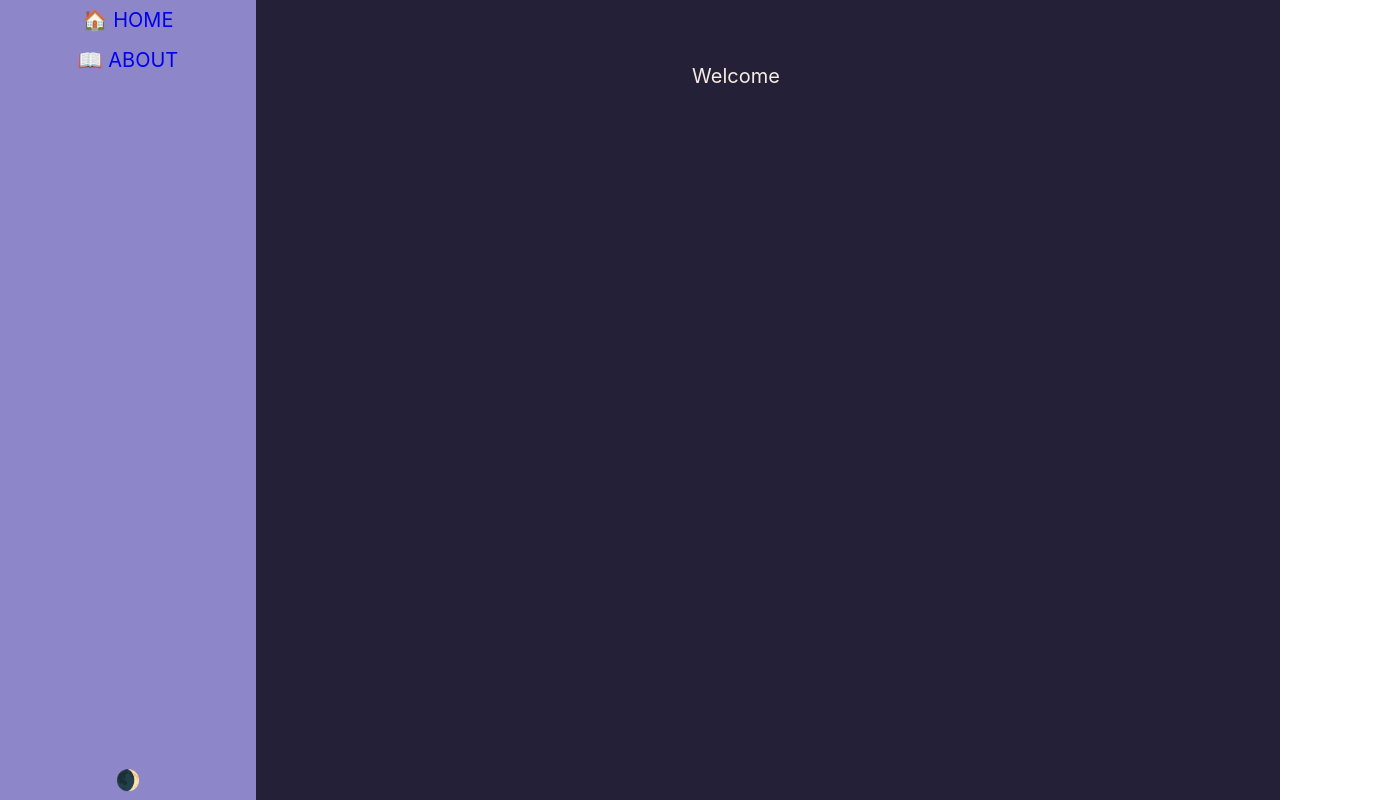
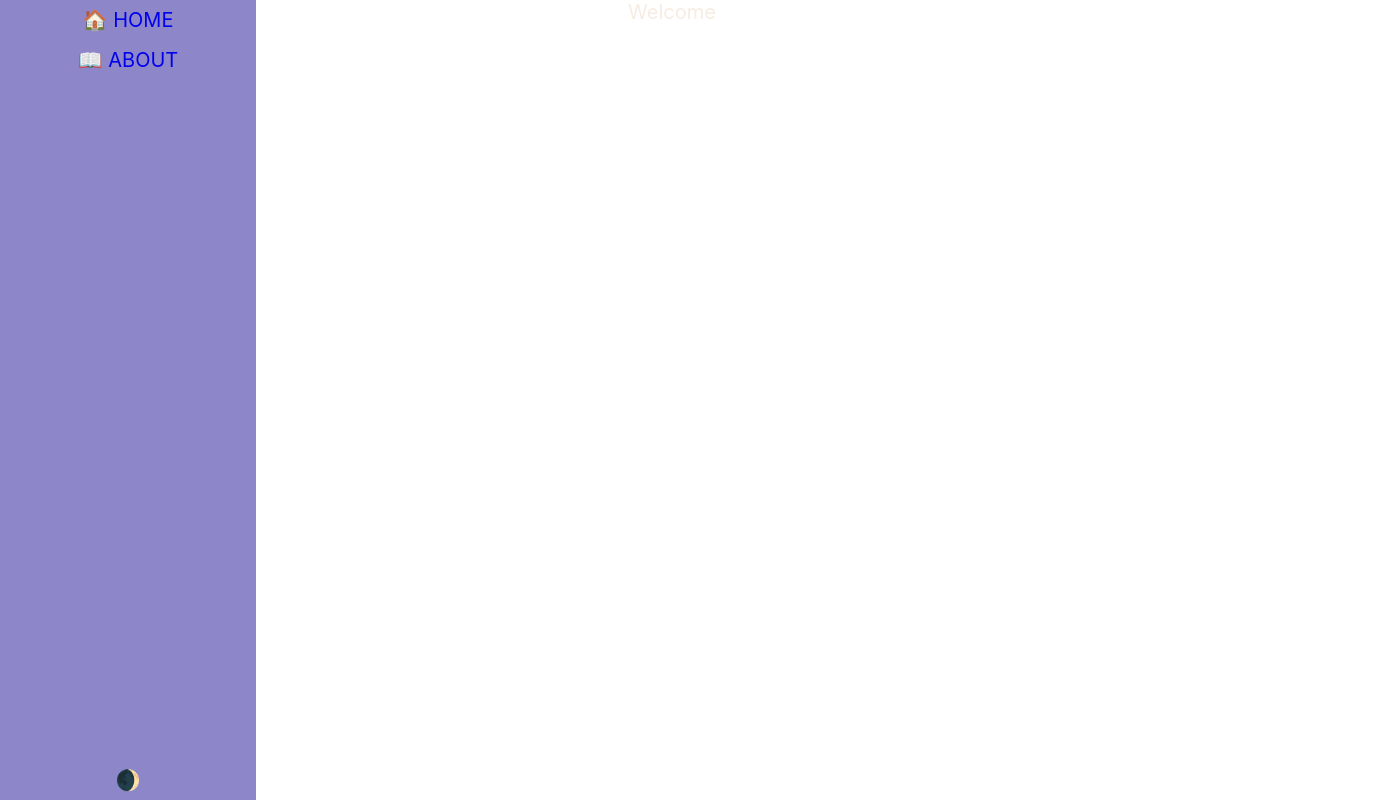
Before and after one commit to nathanstephenson/Portfolio, a React (Create React App) app in the folder portfolio/: page / in a window 1280 px wide. Shown: the top 800 px of the page, 1376 px wide, since content can reach past the window. Built offline with nearby package versions, Linux system fonts and the light colour scheme.

Commit message:
progress on welcome component

```diff
--- a/portfolio/src/App.css
+++ b/portfolio/src/App.css
@@ -54,7 +54,6 @@ a:active { text-decoration: none; }
 }
 
 .App-main {
-	margin: var(--navbar-width-thin);
 	min-height: 100vh;
 }
 
@@ -62,6 +61,7 @@ a:active { text-decoration: none; }
 	flex-direction: column;
 	bottom: 0%;
 	width: 100%;
+	margin: 0;
 }
 
 img {
--- a/portfolio/src/main/components/contentBox/ContentBox.css
+++ b/portfolio/src/main/components/contentBox/ContentBox.css
@@ -8,6 +8,7 @@
 	visibility: hidden;
 	transition: opacity var(--box-transition-speed) ease-out, transform calc(2* var(--box-transition-speed)) ease-out;
 	will-change: opacity, visibility;
+	margin: var(--navbar-width-thin);
   }
 
   .ContentBox.is-visible {
--- a/portfolio/src/main/components/welcome/Welcome.css
+++ b/portfolio/src/main/components/welcome/Welcome.css
@@ -1,5 +1,8 @@
 
 .Welcome {
 	min-height: 100vh;
-	min-width: 100vw;
+	min-width: 100%;
+	background: white;
+	visibility: visible;
+	opacity: 100%;
 }
--- a/portfolio/src/main/components/welcome/Welcome.tsx
+++ b/portfolio/src/main/components/welcome/Welcome.tsx
@@ -1,4 +1,4 @@
-import { useRef, useState } from "react";
+import { useLayoutEffect, useRef } from "react";
 
 import './Welcome.css'
 
@@ -7,10 +7,35 @@ const WELCOME = "Welcome"
 export default function Welcome(props: any) {
 	const domRef = useRef(null);
 
+	useLayoutEffect(() => {
+		function onScroll() {
+			const welcome = document.getElementById(WELCOME)!
+			const height = Number.parseInt(welcome.style.minHeight!.match('^[0-9]*')?.[0]!)
+			const welcomeHeight = (height / 100) * window.innerHeight;
+			const scrollPercent = calculateSrollPercent(welcomeHeight, 0.5)
+			console.log(scrollPercent)
+			welcome.style.opacity = scrollPercent + '%'
+			welcome.style.minHeight = '100vh'
+			// if(scrollPercent === 0){
+			// 	welcome.remove()
+			// 	window.removeEventListener('scroll', onScroll)
+			// 	setTimeout(() => {
+			// 		document.documentElement.scrollTop = 0;
+			// 	}, 100)
+			// }
+		}
+	  	window.addEventListener('scroll', onScroll)
+	}, []);
 
 	return (
-		<div className={WELCOME} ref={domRef}>
+		<div id={WELCOME} className={WELCOME} ref={domRef}>
 			Welcome
 		</div>
 	)
 }
+
+function calculateSrollPercent(componentHeight: number, rate: number) : number{
+	const welcomeScrollAmount = (componentHeight - window.scrollY/rate)
+	const welcomeScrollPercent = (welcomeScrollAmount/componentHeight)*100
+	return welcomeScrollPercent > 0 ? welcomeScrollPercent : 0
+}
--- a/portfolio/src/main/pages/home/Home.tsx
+++ b/portfolio/src/main/pages/home/Home.tsx
@@ -6,7 +6,9 @@ export default function Home() {
 	return (
 		<>
 			<Welcome/>
-			<img src={initiald} alt='Initial D'/>
+			<ContentBox>
+				<img src={initiald} alt='Initial D'/>
+			</ContentBox>
 			<ContentBox>
 				<p>Hi</p>
 				<p>
```
